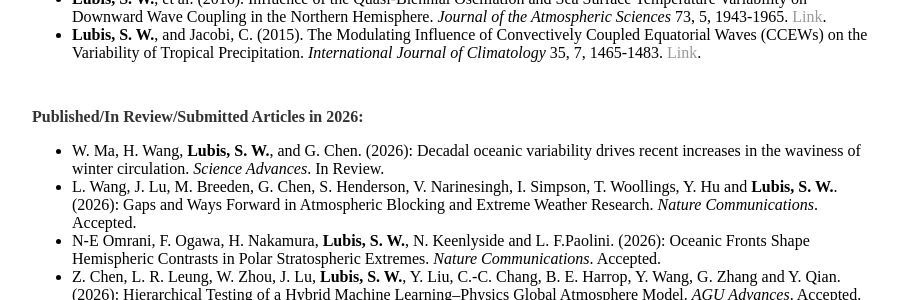
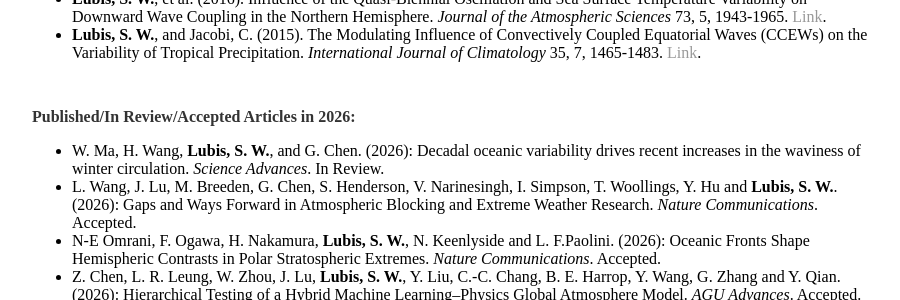
Before and after one commit to sandrolubis/sandrolubis.github.io, a Jekyll site: the page built from index.html, in a window 1280 px wide. Shown: the part 789-1089 px from the top of the page, without its empty margins (276-1176 px from the left). Built offline with Jekyll 4.4.1, drawn with Linux system fonts in a browser that asks for light colours.

Commit message:
Update index.html

```diff
--- a/index.html
+++ b/index.html
@@ -52,7 +52,7 @@
 		<li><b>Lubis, S. W.</b>, and Jacobi, C. (2015). The Modulating Influence of Convectively Coupled Equatorial Waves (CCEWs) on the Variability of Tropical Precipitation. <i>International Journal of Climatology</i> 35, 7, 1465-1483. <a href="https://doi.org/10.1002/joc.4069">Link</a>.</li>
 		</ul>
 
-	<p class="ex", style="padding-top:30px"><font size=3><b>Published/In Review/Submitted Articles in 2026:</b></p>
+	<p class="ex", style="padding-top:30px"><font size=3><b>Published/In Review/Accepted Articles in 2026:</b></p>
 		<ul class="ex">
 		<li> W. Ma, H. Wang, <b>Lubis, S. W.</b>, and G. Chen. (2026): Decadal oceanic variability drives recent increases in the waviness of winter circulation. <i>Science Advances</i>. In Review.</li>
 		<li> L. Wang, J. Lu, M. Breeden, G. Chen, S. Henderson, V. Narinesingh, I. Simpson, T. Woollings, Y. Hu and <b>Lubis, S. W.</b>. (2026): Gaps and Ways Forward in Atmospheric Blocking and Extreme Weather Research. <i>Nature Communications</i>. Accepted.</li>
```
